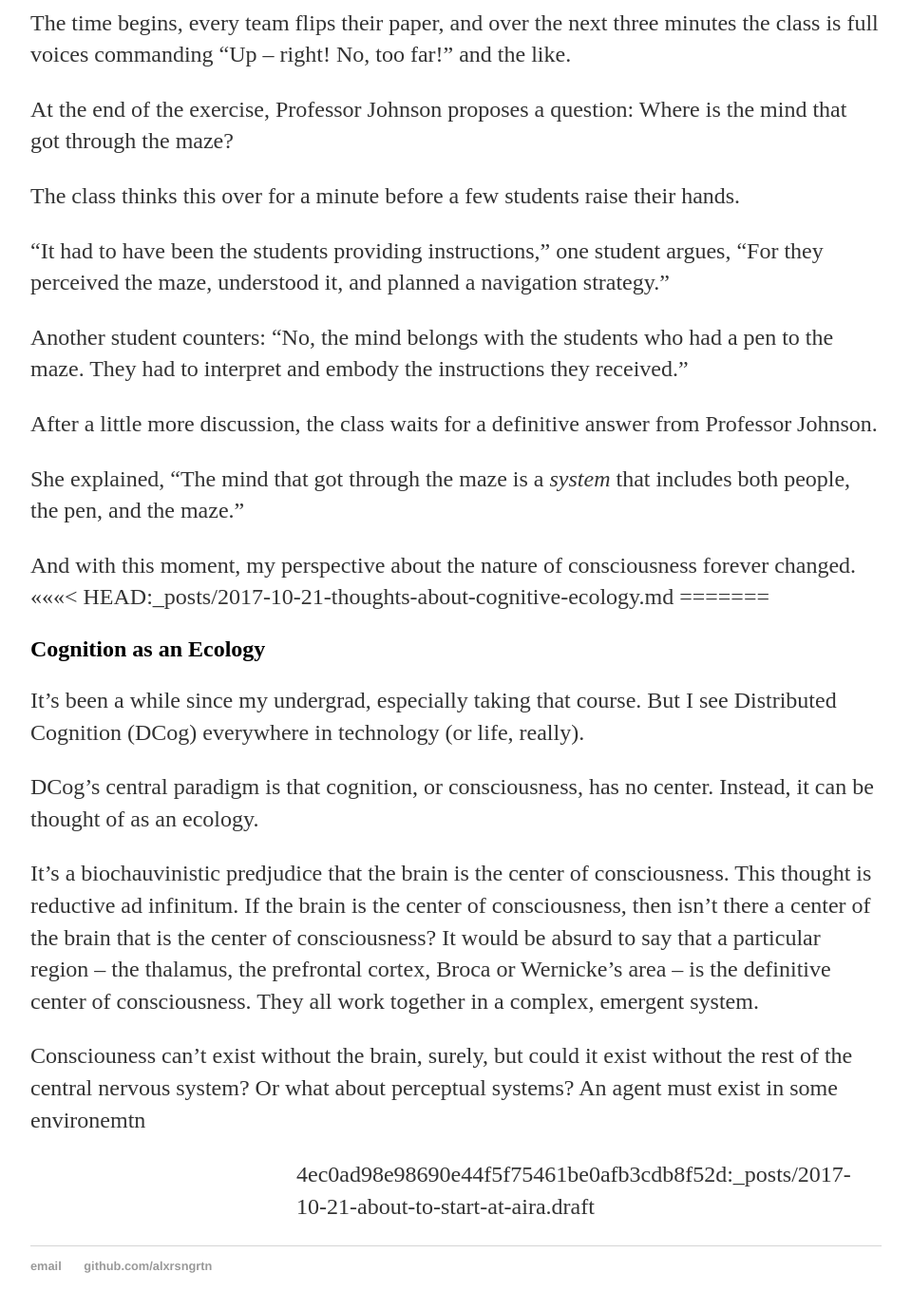
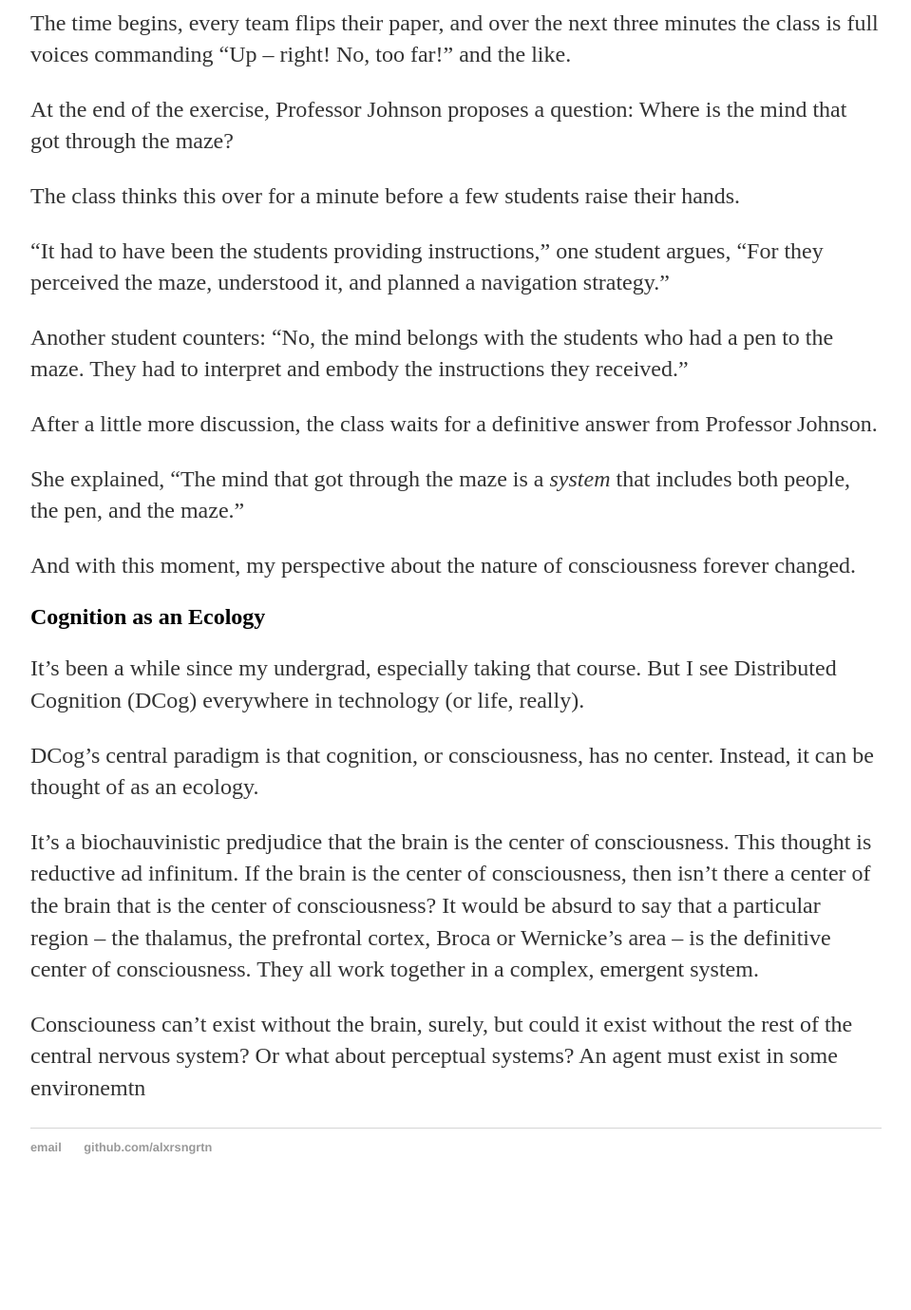
Before and after one commit to alxmrs/website, a Jekyll site: the page built from _posts/2017-10-21-thoughts-about-cognitive-ecology.md, in a window 1280 px wide and 1400 px high, scrolled down 615 px. Shown: the top 1379 px of the window at 95% size, without its empty margins (160-1119 px from the left). Built offline with Jekyll 4.4.1, drawn with Linux system fonts in a browser that asks for light colours; after the commit the page ends 1890 px from its top, so only the background shows below that.

Commit message:
resolved conflicts in cog ecology post

```diff
--- a/_posts/2017-10-21-thoughts-about-cognitive-ecology.md
+++ b/_posts/2017-10-21-thoughts-about-cognitive-ecology.md
@@ -36,8 +36,7 @@ After a little more discussion, the class waits for a definitive answer from Pro
 She explained, "The mind that got through the maze is a *system* that includes both people, the pen, and the maze."
 
 And with this moment, my perspective about the nature of consciousness forever changed.
-<<<<<<< HEAD:_posts/2017-10-21-thoughts-about-cognitive-ecology.md
-=======
+
 
 ## Cognition as an Ecology
 
@@ -53,5 +52,3 @@ center of consciousness. They all work together in a complex, emergent system.
 
 Consciouness can't exist without the brain, surely, but could it exist without the rest of the central nervous system?
 Or what about perceptual systems? An agent must exist in some environemtn
-
->>>>>>> 4ec0ad98e98690e44f5f75461be0afb3cdb8f52d:_posts/2017-10-21-about-to-start-at-aira.draft
```
